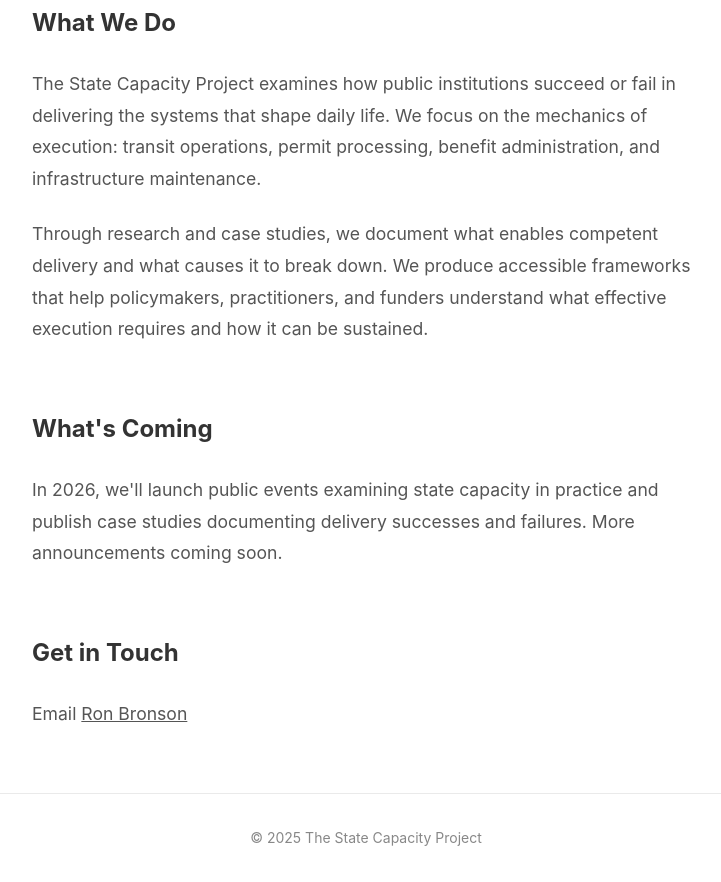
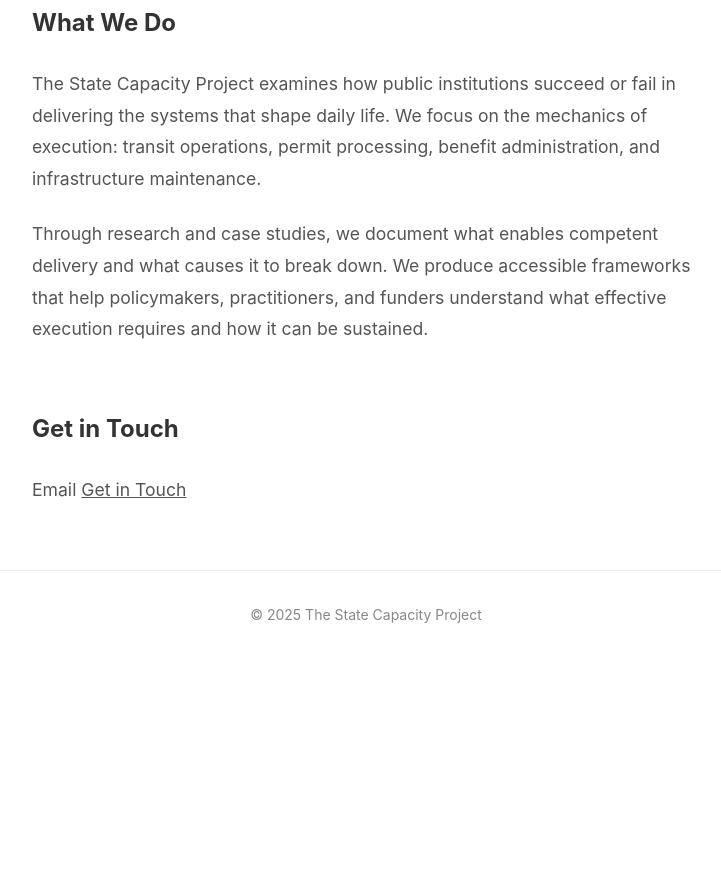
Before and after one commit to Digital-Corps-PDX/statecapacity, a plain HTML site: page index.html in a window 1280 px wide. Shown: the part 727-1609 px from the top of the page, without its empty margins (274-995 px from the left). After the commit the page ends 1385 px from the top, so only its background shows below. Drawn offline with Linux system fonts and the light colour scheme.

Commit message:
Update index.html

```diff
--- a/index.html
+++ b/index.html
@@ -41,14 +41,14 @@
       </p>
     </section>
     <section class="section">
-      <h2>What's Coming</h2>
+     <!-- <h2>What's Coming</h2>
       <p>
         In 2026, we'll launch public events examining state capacity in practice and publish case studies documenting delivery successes and failures. More announcements coming soon.
       </p>
-    </section>
+    </section> -->
     <section id="contact" class="section">
       <h2>Get in Touch</h2>
-      <p>Email <a href="mailto:bronsonr@umich.edu">Ron Bronson</a></p>
+      <p>Email <a href="mailto:bronsonr@umich.edu">Get in Touch</a></p>
     </section>
   </main>
   <footer class="footer">
```
